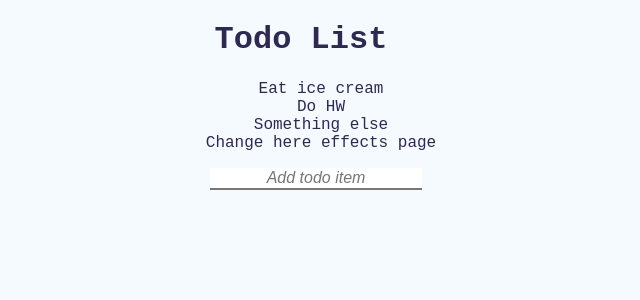
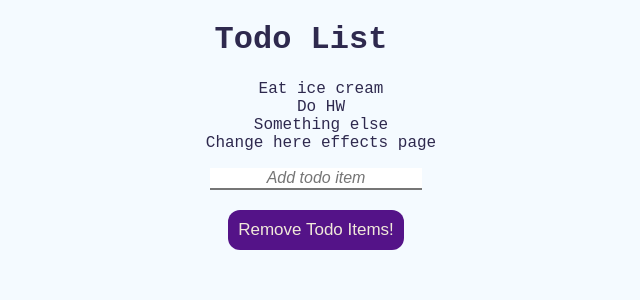
Before and after one commit to briankeegan/react-todo-list, a React (Create React App) app: page / in a window 1280 px wide. Shown: the top 300 px of the page, without its empty margins (339-979 px from the left). Built offline with nearby package versions, Linux system fonts and the light colour scheme.

Commit message:
Add remove all items button
-  Create method which resets state of `todoItems` to empty string
- Create button, and add click event

```diff
--- a/src/App.js
+++ b/src/App.js
@@ -21,6 +21,11 @@ class App extends Component {
     })
   }
 
+  clearItems (e) {
+    this.setState({
+      todoItems: []
+    })
+  }
   newItemChange (e) {
     this.setState({
       newItem: e.target.value
@@ -40,6 +45,7 @@ class App extends Component {
         <form onSubmit={e => this.addItem(e)}>
           <input type="text" placeholder="Add todo item" onChange={e => this.newItemChange(e)} value={this.state.newItem} />
         </form>
+        <button onClick={e => this.clearItems(e)}>Remove Todo Items!</button>
       </div>
     );
   }
```
Also changed, not shown: 1 other file (tests, documents, lock files or other folders).
